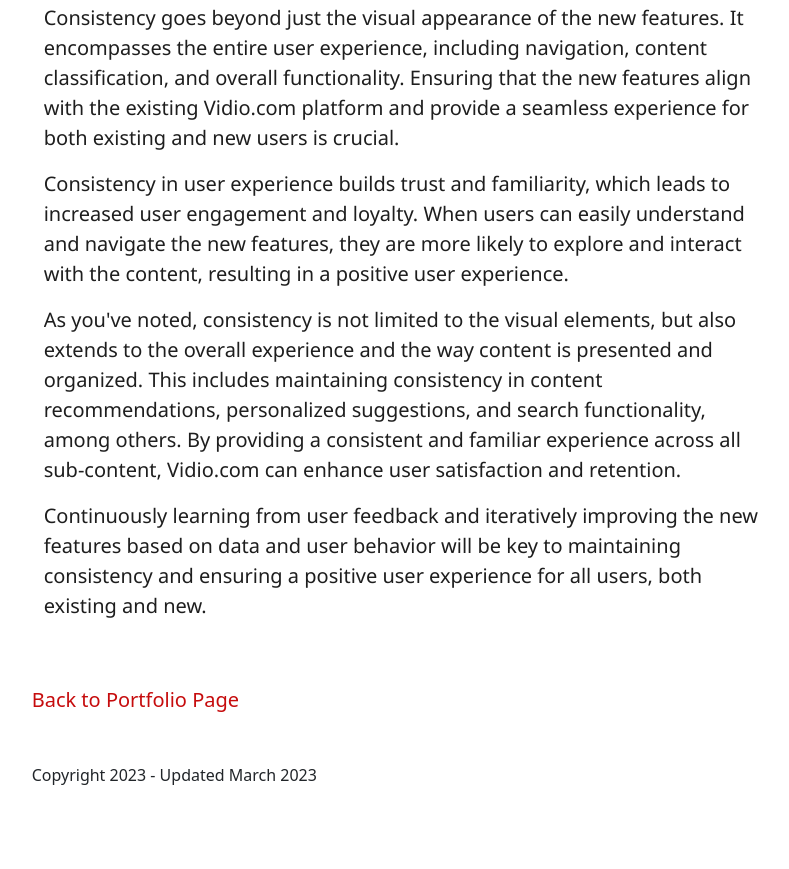
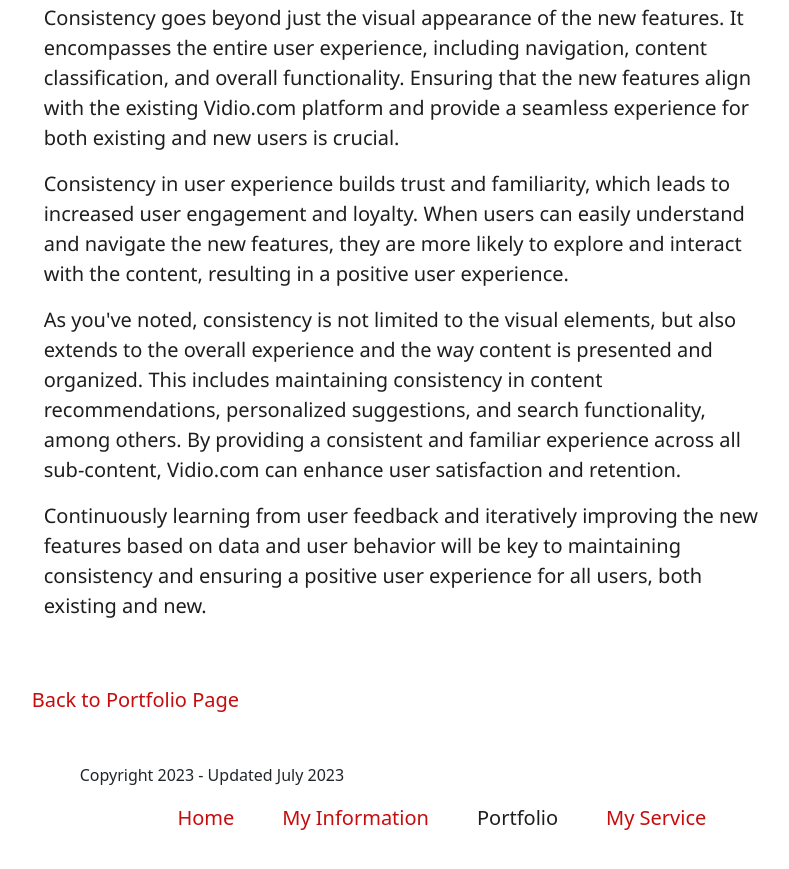
Before and after one commit to paankse/mfarhanna, a website: page portfolio/vidio.com-expand.html in a window 1280 px wide. Shown: the part 11006-11875 px from the top of the page, without its empty margins (235-1024 px from the left). Before the commit the page ends 11809 px from the top, so only its background shows below. Drawn offline with nearby package versions, Linux system fonts and the light colour scheme; a web font is replaced by a local one.

Commit message:
Add files via upload

```diff
--- a/portfolio/vidio.com-expand.html
+++ b/portfolio/vidio.com-expand.html
@@ -624,8 +624,33 @@
                </div>
 
                <!-- Footer -->
-               <div class="container-fluid m-0 p-0">
-                  <p>Copyright 2023 - Updated March 2023</p>
+               <div class="container-fluid m-0 p-0 px-5">
+                  <p>Copyright 2023 - Updated July 2023</p>
+               </div>
+
+               <div
+                  class="container-fluid m-0 mb-5 p-0 px-5 d-flex justify-content-end align-items-center"
+               >
+                  <a
+                     href="index.html"
+                     class="fs-5 main-font text-primary text-decoration-none mx-4"
+                     >Home</a
+                  >
+                  <a
+                     href="about.html"
+                     class="fs-5 main-font text-primary text-decoration-none mx-4"
+                     >My Information</a
+                  >
+                  <a
+                     href="portfolio.html"
+                     class="fs-5 main-font text-dark text-decoration-none mx-4"
+                     >Portfolio</a
+                  >
+                  <a
+                     href="service.html"
+                     class="fs-5 main-font text-primary text-decoration-none mx-4"
+                     >My Service</a
+                  >
                </div>
             </div>
          </div>
```
Also changed, not shown: portfolio/factory-subcont.html (+27 -2 lines), portfolio/product-identification.html (+27 -2 lines).
